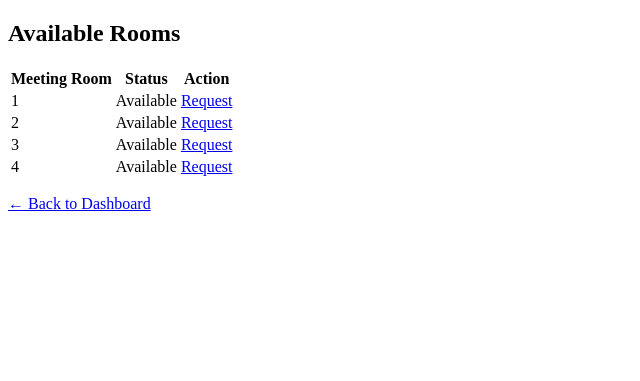
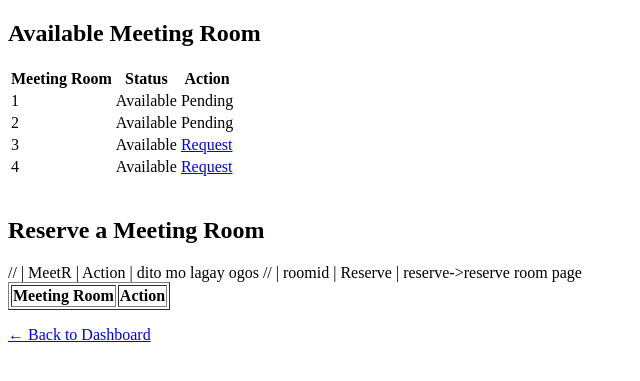
Before and after one commit to SeanMegusean/library_system, a PHP site: page /student_RRR.php in a window 1280 px wide. Shown: the top 381 px of the page, without its empty margins (0-640 px from the left). Run offline with PHP 8.4, Linux system fonts and the light colour scheme; data comes from the database, SQL or seed files in the repository; lists and menus that the app fills with data are empty.

Commit message:
ver2
wala pa reserve lagay mo reserve dito ogos

```diff
--- a/student_RRR.php
+++ b/student_RRR.php
@@ -1,22 +1,18 @@
 <?php
 session_start();
 include('db_connection.php');
-
 $sql = "SELECT * FROM meeting_rooms"; // Replace with your actual table name
 $result = $conn->query($sql);
-
-
-
 ?>
 <!DOCTYPE html>
 <html lang="en">
 <head>
     <meta charset="UTF-8">
     <meta name="viewport" content="width=device-width, initial-scale=1.0">
-    <title>Document</title>
+    <title>Meeting Rooms</title>
 </head>
 <body>
-    <H2>Available Rooms</H2>
+    <H2>Available Meeting Room</H2>
     <table>
     <thead>
         <tr>
@@ -26,14 +22,44 @@ $result = $conn->query($sql);
         </tr>
     </thead>
     <tbody>
-        <?php while ($row = $result->fetch_assoc()) : ?>
+        <?php while ($row = $result->fetch_assoc()) :
+                $room_id = $row['room_id'];
+                // Check if a pending request exists for this room
+                $stmt = $conn->prepare("SELECT * FROM mr_requests WHERE room_id = ? AND Status = 'Pending' LIMIT 1");
+                $stmt->bind_param("i", $room_id);
+                $stmt->execute();
+                $pendingResult = $stmt->get_result();
+                $isPending = $pendingResult->num_rows > 0;
+            ?>
+                <tr>
+                    <td><?php echo $room_id; ?></td>
+                    <td><?php echo $row['Status']; ?></td>
+                    <td>
+                    <?php if (($row['Status']) === 'In Session'): ?>
+                        Please wait
+                    <?php elseif ($isPending): ?>
+                        Pending
+                    <?php else: ?>
+                        <a href="request_room.php?room_id=<?= $room_id ?>">Request</a>
+                    <?php endif; ?>
+                    </td>
+                </tr>
+            <?php endwhile; ?>
+    </tbody>
+    </table>
+    <br>
+    <h2>Reserve a Meeting Room</h2>
+    <table border="1">
+        <thead>
             <tr>
-                <td><?php echo $row['room_id']; ?></td>
-                <td><?php echo $row['Status']; ?></td>
-                <td><a href="request_room.php?room_id=<?= $row['room_id']?>">Request</a></td>
+                <th>Meeting Room</th>
+                <th>Action</th>
             </tr>
-        <?php endwhile; ?>
-    </tbody>
+        </thead>
+        <tbody>
+            // | MeetR  | Action  | dito mo lagay ogos
+            // | roomid | Reserve | reserve->reserve room page
+        </tbody>
     </table>
     <p><a href="student_dashboard.php">← Back to Dashboard</a></p>
 </body>
```
